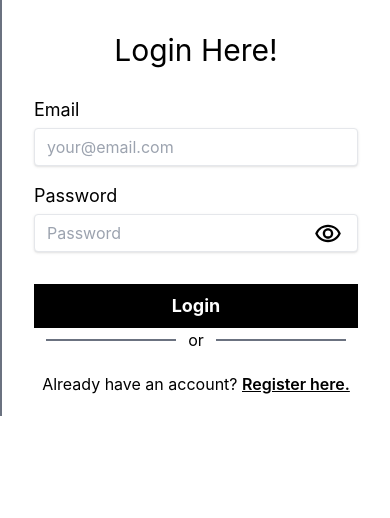
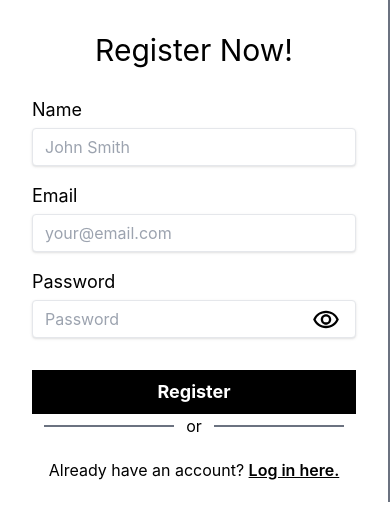
Before and after one commit to khanshorif331/job-task, a React (Create React App) app: page /register in a window 390 px wide. Shown: the top 518 px of the page. Built offline with nearby package versions, Linux system fonts and the light colour scheme.

Commit message:
register component done

```diff
--- a/src/App.tsx
+++ b/src/App.tsx
@@ -2,6 +2,7 @@ import React from 'react'
 import { Route, Routes } from 'react-router-dom'
 import './App.css'
 import Login from './Components/Login'
+import Register from './Components/Register'
 
 function App() {
 	return (
@@ -9,7 +10,7 @@ function App() {
 			<Routes>
 				<Route path="/" element={<Login></Login>}></Route>
 				<Route path="/login" element={<Login></Login>}></Route>
-				<Route path="/register" element={<Login></Login>}></Route>
+				<Route path="/register" element={<Register></Register>}></Route>
 				<Route path="*" element={<Login></Login>}></Route>
 			</Routes>
 		</div>
--- /dev/null
+++ b/src/Components/Register.tsx
@@ -0,0 +1,248 @@
+import React, { useEffect } from 'react'
+import { useForm } from 'react-hook-form'
+import { Link, useLocation, useNavigate } from 'react-router-dom'
+import { MdOutlineVisibility, MdOutlineVisibilityOff } from 'react-icons/md'
+
+const Register = () => {
+	const [showPassword, setShowPassword] = React.useState(false)
+
+	type NewUser = {
+		name: string
+		email: string
+		password: string
+	}
+
+	const {
+		register,
+		formState: { errors },
+		handleSubmit,
+		reset,
+	} = useForm<NewUser>()
+
+	// const navigate = useNavigate()
+	// let location = useLocation();
+	// let from = location.state?.from?.pathname || "/";
+
+	const handleRegister = (data: NewUser) => {
+		console.log(data)
+		reset()
+	}
+
+	return (
+		<section className="">
+			<div className="font-family-karla">
+				<div className="w-full flex flex-wrap">
+					<div className="w-full md:w-1/2 flex flex-col border-r-2 border-r-gray-500">
+						<div className="flex flex-col justify-center md:justify-start my-auto pt-8 md:pt-0 px-8 md:px-24 lg:px-32">
+							<p className="text-center text-3xl">Register Now!</p>
+							<form
+								onSubmit={handleSubmit(handleRegister)}
+								className="flex flex-col pt-3 md:pt-8"
+							>
+								<div className="flex flex-col pt-4">
+									<label htmlFor="name" className="text-lg">
+										Name
+									</label>
+									<input
+										{...register('name', {
+											required: {
+												value: true,
+												message: 'Name is Required',
+											},
+											minLength: {
+												value: 3,
+												message: 'Must be 3 character or longer',
+											},
+										})}
+										type="text"
+										id="name"
+										placeholder="John Smith"
+										className="shadow appearance-none border rounded w-full py-2 px-3 text-gray-700 mt-1 leading-tight focus:outline-none focus:shadow-outline"
+									/>
+									<label>
+										{errors.name?.type === 'required' && (
+											<p className="text-red-600 text-sm font-semibold">
+												{errors.name.message}
+											</p>
+										)}
+										{errors.name?.type === 'minLength' && (
+											<p className="text-red-600 text-sm font-semibold">
+												{errors.name.message}
+											</p>
+										)}
+									</label>
+								</div>
+
+								<div className="flex flex-col pt-4">
+									<label htmlFor="email" className="text-lg">
+										Email
+									</label>
+									<input
+										{...register('email', {
+											required: {
+												value: true,
+												message: 'Email is Required',
+											},
+											pattern: {
+												value: /[a-z0-9]+@[a-z]+\.[a-z]{2,3}/,
+												message: 'Provide a valid email',
+											},
+										})}
+										type="email"
+										id="email"
+										placeholder="your@email.com"
+										className="shadow appearance-none border rounded w-full py-2 px-3 text-gray-700 mt-1 leading-tight focus:outline-none focus:shadow-outline"
+									/>
+									<label>
+										{errors.email?.type === 'required' && (
+											<p className="text-red-600 text-sm font-semibold">
+												{errors.email.message}
+											</p>
+										)}
+										{errors.email?.type === 'pattern' && (
+											<p className="text-red-600 text-sm font-semibold">
+												{errors.email.message}
+											</p>
+										)}
+									</label>
+								</div>
+
+								{showPassword ? (
+									<div className="flex flex-col pt-4 relative">
+										<label htmlFor="password" className="text-lg">
+											Password
+										</label>
+										<input
+											{...register('password', {
+												required: {
+													value: true,
+													message: 'Password is Required',
+												},
+												minLength: {
+													value: 6,
+													message: 'Must be 6 character or longer',
+												},
+												pattern: {
+													value: /(?=.*?[A-Z])/,
+													message: 'At least One Uppercase',
+												},
+											})}
+											type="text"
+											id="password"
+											placeholder="Password"
+											className="shadow appearance-none border rounded w-full py-2 px-3 text-gray-700 mt-1 leading-tight focus:outline-none focus:shadow-outline"
+										/>
+										<MdOutlineVisibilityOff
+											onClick={() => setShowPassword(!showPassword)}
+											className="absolute right-0 top-[54px] mr-4 cursor-pointer"
+											size={28}
+											// placeholder="show password"
+										/>
+										<label>
+											{errors.password?.type === 'required' && (
+												<p className="text-red-600 text-sm font-semibold">
+													{errors.password.message}
+												</p>
+											)}
+											{errors.password?.type === 'pattern' && (
+												<p className="text-red-600 text-sm font-semibold">
+													{errors.password.message}
+												</p>
+											)}
+											{errors.password?.type === 'minLength' && (
+												<p className="text-red-600 text-sm font-semibold">
+													{errors.password.message}
+												</p>
+											)}
+										</label>
+									</div>
+								) : (
+									<div className="flex flex-col pt-4 relative">
+										<label htmlFor="password" className="text-lg">
+											Password
+										</label>
+										<input
+											{...register('password', {
+												required: {
+													value: true,
+													message: 'Password is Required',
+												},
+												minLength: {
+													value: 6,
+													message: 'Must be 6 character or longer',
+												},
+												pattern: {
+													value: /(?=.*?[A-Z])/,
+													message: 'At least One Uppercase',
+												},
+											})}
+											type="password"
+											id="password"
+											placeholder="Password"
+											className="shadow appearance-none border rounded w-full py-2 px-3 text-gray-700 mt-1 leading-tight focus:outline-none focus:shadow-outline"
+										/>
+										<MdOutlineVisibility
+											onClick={() => setShowPassword(!showPassword)}
+											className="absolute right-0 top-[54px] mr-4 cursor-pointer"
+											size={28}
+											// placeholder="show password"
+										/>
+										<label>
+											{errors.password?.type === 'required' && (
+												<p className="text-red-600 text-sm font-semibold">
+													{errors.password.message}
+												</p>
+											)}
+											{errors.password?.type === 'pattern' && (
+												<p className="text-red-600 text-sm font-semibold">
+													{errors.password.message}
+												</p>
+											)}
+											{errors.password?.type === 'minLength' && (
+												<p className="text-red-600 text-sm font-semibold">
+													{errors.password.message}
+												</p>
+											)}
+										</label>
+									</div>
+								)}
+
+								<input
+									type="submit"
+									value="Register"
+									className="bg-black text-white font-bold text-lg hover:bg-gray-700 p-2 mt-8 cursor-pointer"
+								/>
+							</form>
+							<div className="flex">
+								<div className="w-[40%] flex m-auto border-b-2 border-b-gray-500" />
+								<div>or</div>
+								<div className="w-[40%] flex m-auto border-b-2 border-b-gray-500" />
+							</div>
+							<div className="text-center py-5">
+								<p>
+									Already have an account?{' '}
+									<Link
+										to="/login"
+										className="underline font-semibold"
+									>
+										Log in here.
+									</Link>
+								</p>
+							</div>
+						</div>
+					</div>
+
+					<div className="w-1/2">
+						<img
+							className="object-cover w-full hidden md:block"
+							src="https://thumbs.dreamstime.com/b/sign-page-interface-concept-user-login-form-ui-new-account-registration-protection-information-modern-flat-illustration-sign-202242889.jpg"
+							alt="Background"
+						/>
+					</div>
+				</div>
+			</div>
+		</section>
+	)
+}
+
+export default Register
```
